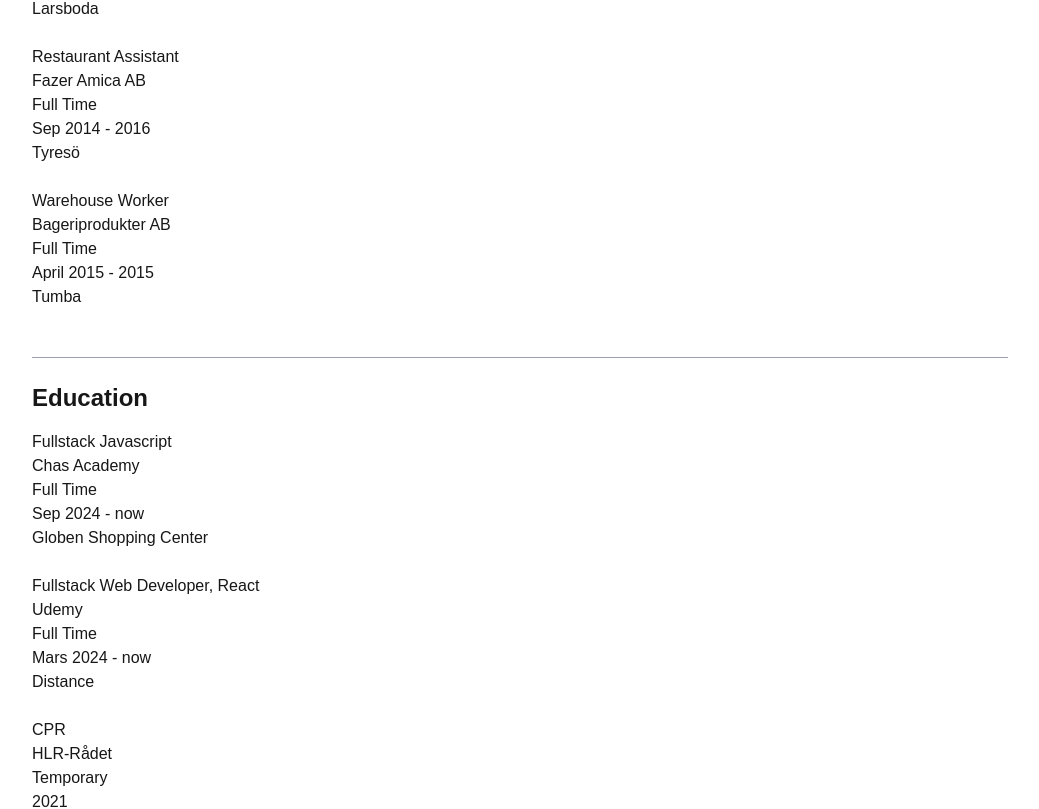
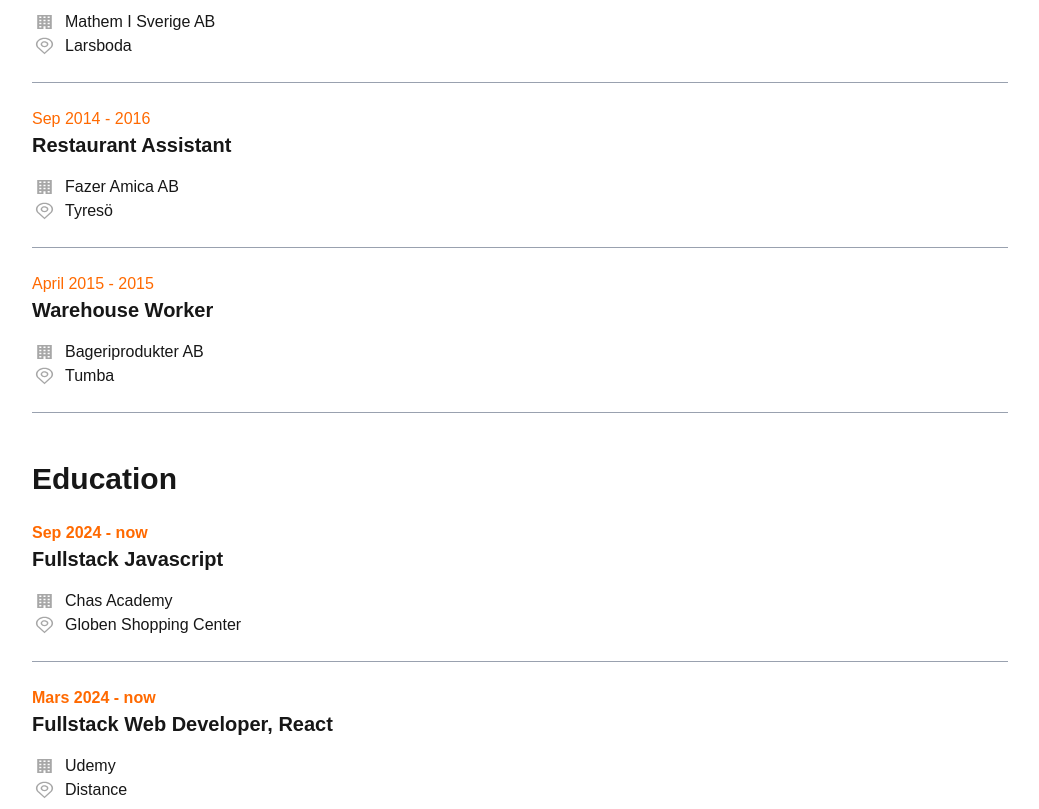
Before and after one commit to Niklas-Nordin/My-Portfolio, a Next.js app: page /about in a window 1280 px wide. Shown: the part 740-1549 px from the top of the page, without its empty margins (120-1159 px from the left). Built offline with nearby package versions, Linux system fonts and the light colour scheme.

Commit message:
Adding some styling to job experience and education parts

```diff
--- a/app/about/page.tsx
+++ b/app/about/page.tsx
@@ -64,31 +64,69 @@
       </div>
     </div>
 
-    <section className="border-t pt-6 border-gray-400">
-      <h2 className="text-2xl font-semibold mb-4">Work Experience</h2>
+    <section className="border-t pt-8 border-gray-400">
+      <h2 className="text-3xl font-semibold mb-6">Work Experience</h2>
       <ul className="flex flex-col gap-6">
         {workExperience.map((job) => (
-          <li key={job.id}>
-            <h3>{job.title}</h3>
-            <p>{job.company}</p>
-            <p>{job.formOfEmployment}</p>
-            <p>{job.timeOfEmployment}</p>
-            <p>{job.location}</p>
+          <li key={job.id} className="flex flex-col gap-4 border-b-[1px] border-gray-400 pb-6">
+            <div>
+              <p className="text-orange-500">{job.timeOfEmployment}</p>
+              <h3 className="font-bold text-xl">{job.title}</h3>
+            </div>
+            <div className="flex flex-col">
+              <div className="flex gap-2">
+                <Image
+                  src="/office-building.svg"
+                  alt="Office building icon"
+                  width={25}
+                  height={25}
+                />
+                <p>{job.company}</p>
+              </div>
+              <div className="flex gap-2">
+                <Image
+                  src="/location.svg"
+                  alt="Location icon"
+                  width={25}
+                  height={25}
+                />
+                <p>{job.location}</p>
+              </div>
+            </div>
           </li>
         ))}
       </ul>
     </section>
 
-    <section className="border-t pt-6 border-gray-400">
-      <h2 className="text-2xl font-semibold mb-4">Education</h2>
+    <section>
+      <h2 className="text-3xl font-semibold mb-6">Education</h2>
       <ul className="flex flex-col gap-6">
         {education.map((study) => (
-          <li key={study.id}>
-            <h3>{study.title}</h3>
-            <p>{study.school}</p>
-            <p>{study.formOfStudy}</p>
-            <p>{study.timeForStudies}</p>
-            <p>{study.location}</p>
+          <li key={study.id} className="flex flex-col gap-4 border-b-[1px] border-gray-400 pb-6">
+            <div>
+              <p className="text-orange-500 font-bold">{study.timeForStudies}</p>
+              <h3 className="font-bold text-xl">{study.title}</h3>
+            </div>
+            <div className="flex flex-col">
+              <div className="flex gap-2">
+                <Image
+                  src="/office-building.svg"
+                  alt="Office building icon"
+                  width={25}
+                  height={25}
+                />
+                <p>{study.school}</p>
+              </div>
+              <div className="flex gap-2">
+                <Image
+                  src="/location.svg"
+                  alt="Location icon"
+                  width={25}
+                  height={25}
+                />
+                <p>{study.location}</p>
+              </div>
+            </div>
           </li>
         ))}
       </ul>
--- a/app/layout.tsx
+++ b/app/layout.tsx
@@ -30,7 +30,7 @@
         className={`${geistSans.variable} ${geistMono.variable} antialiased flex flex-col min-h-screen`}
       >
         <Navbar />
-        <main className="flex-grow">
+        <main className="flex-grow flex flex-col">
           {children}
         </main>
         <Footer />
--- a/app/page.tsx
+++ b/app/page.tsx
@@ -4,7 +4,7 @@
 
 function Home() {
   return (
-    <section className="w-full h-screen flex flex-col lg:flex-row items-center justify-start bg-gray-100 p-6 relative overflow-hidden">
+    <section className="w-full min-h-screen flex flex-col lg:flex-row items-center justify-start bg-gray-100 p-6 relative overflow-hidden">
 
       <div className="block lg:hidden relative w-full h-[50%] flex justify-center items-center overflow-hidden mt-10">
         <div className="relative w-full h-full max-w-[440px] aspect-square max-h-[440px]">
--- a/data.ts
+++ b/data.ts
@@ -1,7 +1,6 @@
 export interface Job {
   id: number;
   title: string;
-  formOfEmployment: string;
   company: string;
   timeOfEmployment: string;
   location: string;
@@ -10,7 +9,6 @@
 export interface Study {
   id: number;
   title: string;
-  formOfStudy: string;
   school: string;
   timeForStudies: string;
   location: string;
@@ -26,7 +24,6 @@
     {
       id: 1,
       title: "Web Developer (Internship)",
-      formOfEmployment: "Full Time",
       company: "Hilja",
       timeOfEmployment: "Feb 2026 - Now",
       location: "Gustavsberg",
@@ -34,7 +31,6 @@
     {
       id: 2,
       title: "Driver / Warehouse Worker",
-      formOfEmployment: "Full Time",
       company: "Mathem I Sverige AB",
       timeOfEmployment: "Nov 2016 - Now",
       location: "Larsboda",
@@ -42,7 +38,6 @@
     {
       id: 3,
       title: "Restaurant Assistant",
-      formOfEmployment: "Full Time",
       company: "Fazer Amica AB",
       timeOfEmployment: "Sep 2014 - 2016",
       location: "Tyresö",
@@ -50,7 +45,6 @@
     {
       id: 4,
       title: "Warehouse Worker",
-      formOfEmployment: "Full Time",
       company: "Bageriprodukter AB",
       timeOfEmployment: "April 2015 - 2015",
       location: "Tumba",
@@ -60,7 +54,6 @@
     {
       id: 1,
       title: "Fullstack Javascript",
-      formOfStudy: "Full Time",
       school: "Chas Academy",
       timeForStudies: "Sep 2024 - now",
       location: "Globen Shopping Center",
@@ -68,7 +61,6 @@
     {
       id: 2,
       title: "Fullstack Web Developer, React",
-      formOfStudy: "Full Time",
       school: "Udemy",
       timeForStudies: "Mars 2024 - now",
       location: "Distance",
@@ -76,7 +68,6 @@
     {
       id: 3,
       title: "CPR",
-      formOfStudy: "Temporary",
       school: "HLR-Rådet",
       timeForStudies: "2021",
       location: "Home",
@@ -84,7 +75,6 @@
     {
       id: 4,
       title: "High School",
-      formOfStudy: "Full Time",
       school: "Cybergymnasiet",
       timeForStudies: "2010 - 2013",
       location: "Odenplan/Stockholm",
```
Also changed, not shown: public/location.svg (added), public/office-building.svg (added).
